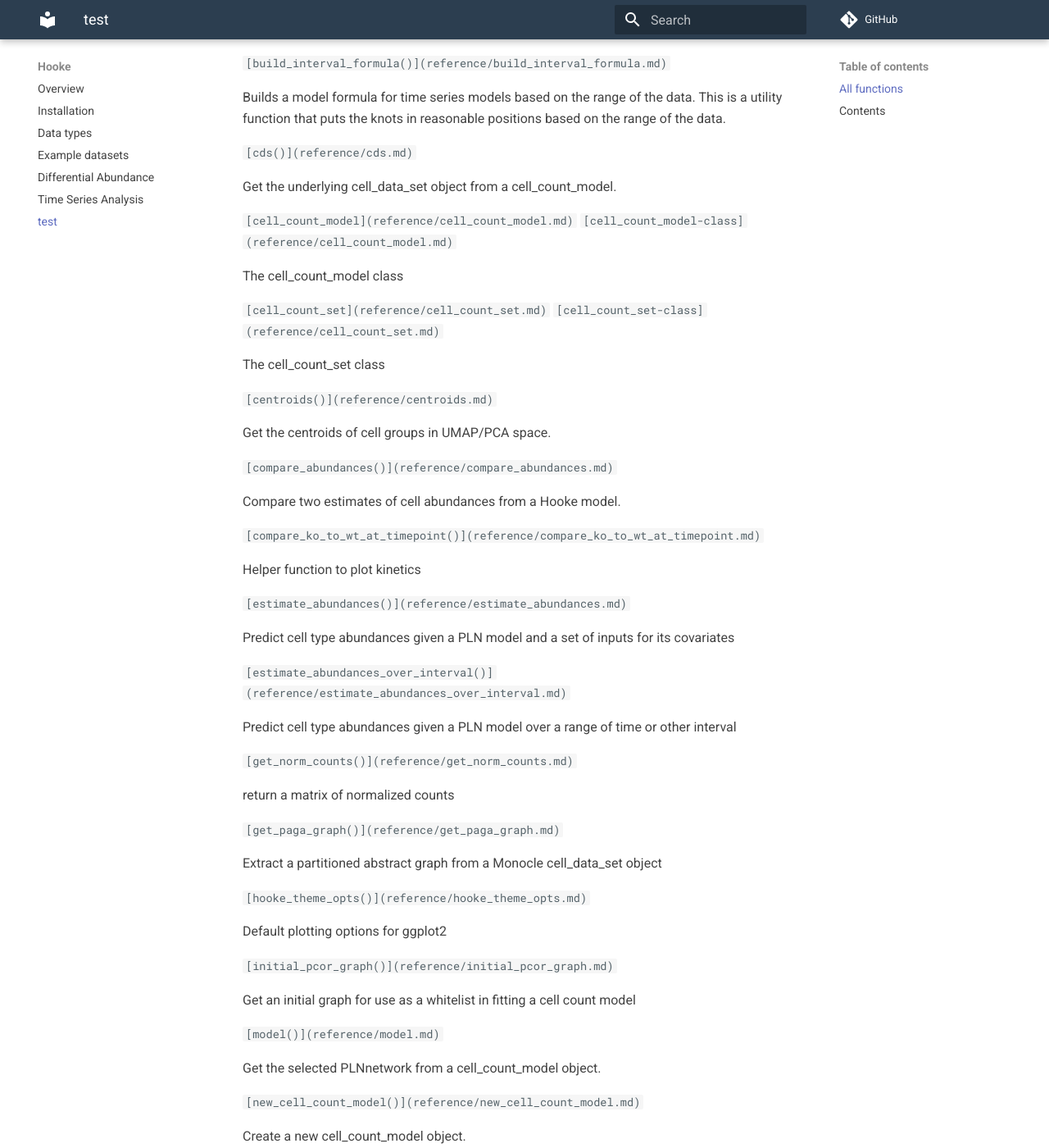
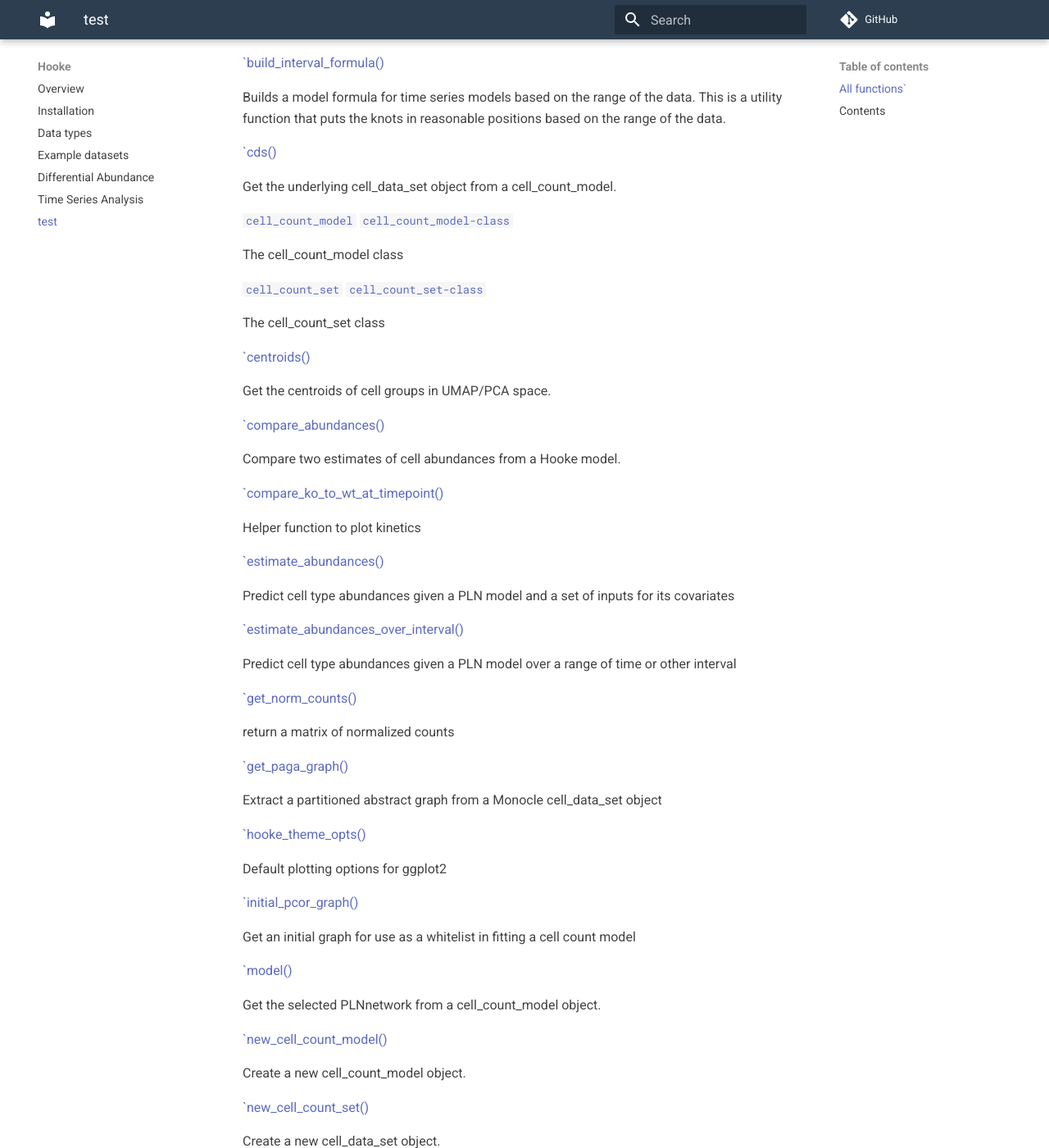
Before and after one commit to cole-trapnell-lab/hooke, an MkDocs documentation site: the page built from docs/reference.md, in a window 1280 px wide and 1400 px high, scrolled down 507 px. Shown: the whole window at 82% size. Built offline with MkDocs 1.6.1 and Material for MkDocs 9.7.7, drawn with Linux system fonts in a browser that asks for light colours; comment, search, counter and statistics services are not loaded; some of the changed lines change nothing that is shown; some of the changed text lies outside the part shown.

Commit message:
update ref links

```diff
--- a/docs/reference.md
+++ b/docs/reference.md
@@ -1,103 +1,101 @@
 Function reference • hooke
 
-Toggle navigation [hooke](reference/../index.md) 0.0.1
+Toggle navigation [hooke`](../index) 0.0.1
 
-*   [Reference](reference/../reference/index.md)
-*   [Articles](reference/#)
-    *   [Hooke Tutorial](reference/../articles/hooke_tutorial.md)
+*   [Reference`](../index)
+*   [Articles`](#)
+    *   [Hooke Tutorial`](../articles/hooke_tutorial)
 
 Reference
 =========
 
-All functions[](reference/#all-functions)
+All functions[`](#all-functions)
 -------------------------------
 
-[`add_covariate()`](reference/new_cell_count_set)
-[`add_covariate()`](reference/new_cell_count_set.md)
 [`add_covariate()`](new_cell_count_set)
 
-[`add_covariate()`](reference/add_covariate)
+[`add_covariate()`](add_covariate)
 
 add metadata to pb\_cds from cds
 
-`[build_interval_formula()](reference/build_interval_formula.md)`
+[`build_interval_formula()](build_interval_formula)
 
 Builds a model formula for time series models based on the range of the data. This is a utility function that puts the knots in reasonable positions based on the range of the data.
 
 
-`[cds()](reference/cds.md)`
+[`cds()](cds)
 
 Get the underlying cell\_data\_set object from a cell\_count\_model.
 
-`[cell_count_model](reference/cell_count_model.md)` `[cell_count_model-class](reference/cell_count_model.md)`
+[`cell_count_model`](cell_count_model) [`cell_count_model-class`](cell_count_model)
 
 The cell\_count\_model class
 
-`[cell_count_set](reference/cell_count_set.md)` `[cell_count_set-class](reference/cell_count_set.md)`
+[`cell_count_set`](cell_count_set) [`cell_count_set-class`](cell_count_set)
 
 The cell\_count\_set class
 
-`[centroids()](reference/centroids.md)`
+[`centroids()](centroids)
 
 Get the centroids of cell groups in UMAP/PCA space.
 
-`[compare_abundances()](reference/compare_abundances.md)`
+[`compare_abundances()](compare_abundances)
 
 Compare two estimates of cell abundances from a Hooke model.
 
-`[compare_ko_to_wt_at_timepoint()](reference/compare_ko_to_wt_at_timepoint.md)`
+[`compare_ko_to_wt_at_timepoint()](compare_ko_to_wt_at_timepoint)
 
 Helper function to plot kinetics
 
-`[estimate_abundances()](reference/estimate_abundances.md)`
+[`estimate_abundances()](estimate_abundances)
 
 Predict cell type abundances given a PLN model and a set of inputs for its covariates
 
-`[estimate_abundances_over_interval()](reference/estimate_abundances_over_interval.md)`
+[`estimate_abundances_over_interval()](estimate_abundances_over_interval)
 
 Predict cell type abundances given a PLN model over a range of time or other interval
 
-`[get_norm_counts()](reference/get_norm_counts.md)`
+[`get_norm_counts()](get_norm_counts)
 
 return a matrix of normalized counts
 
-`[get_paga_graph()](reference/get_paga_graph.md)`
+[`get_paga_graph()](get_paga_graph)
 
 Extract a partitioned abstract graph from a Monocle cell\_data\_set object
 
-`[hooke_theme_opts()](reference/hooke_theme_opts.md)`
+[`hooke_theme_opts()](hooke_theme_opts)
 
 Default plotting options for ggplot2
 
-`[initial_pcor_graph()](reference/initial_pcor_graph.md)`
+[`initial_pcor_graph()](initial_pcor_graph)
 
 Get an initial graph for use as a whitelist in fitting a cell count model
 
-`[model()](reference/model.md)`
+[`model()](model)
 
 Get the selected PLNnetwork from a cell\_count\_model object.
 
-`[new_cell_count_model()](reference/new_cell_count_model.md)`
+[`new_cell_count_model()](new_cell_count_model)
 
 Create a new cell\_count\_model object.
 
-`[new_cell_count_set()](reference/new_cell_count_set.md)`
+[`new_cell_count_set()](new_cell_count_set)
 
 Create a new cell\_data\_set object.
 
-`[plot_contrast()](reference/plot_contrast.md)`
+[`plot_contrast()](plot_contrast)
 
 Plot a UMAP colored by how cells shift in a given contrast
 
-`[pseudobulk_ccs_for_states()](reference/pseudobulk_ccs_for_states.md)`
+[`pseudobulk_ccs_for_states()](pseudobulk_ccs_for_states)
 
 Compute a pseudobulk expression matrix for a ccs
 
-`[select_model()](reference/select_model.md)`
+[`select_model()](select_model)
 
 Select the model a cell\_count\_model should use
 
-`[subset_ccs()](reference/subset_ccs.md)`
+[`subset_ccs()](subset_ccs)
 
 subset ccs by cell groups
 
```
